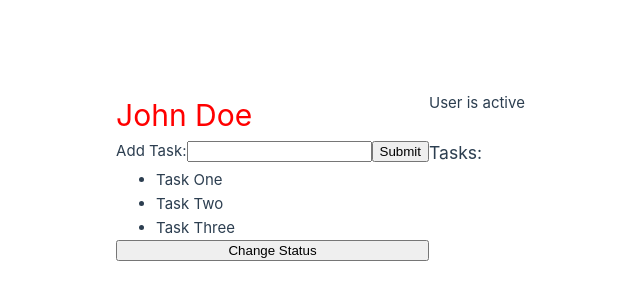
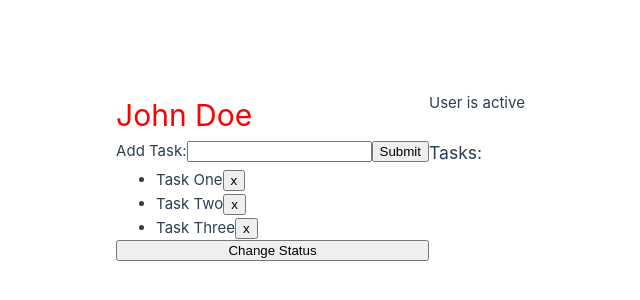
Before and after one commit to hazbiin/vue-js-crash-traversy-media, a Vue app: page / in a window 1280 px wide. Shown: the part 224-524 px from the top of the page, without its empty margins (211-851 px from the left). Built offline with nearby package versions, Linux system fonts and the light colour scheme.

Commit message:
delete task from list

```diff
--- a/src/App.vue
+++ b/src/App.vue
@@ -22,6 +22,10 @@
         }
       }
 
+      const deleteTask = (index) => {
+        tasks.value.splice(index, 1);
+      }
+
 </script>
 
 <template>
@@ -39,7 +43,10 @@
 
   <h3>Tasks:</h3>
   <ul>
-    <li v-for="task in tasks" :key="task"> {{ task }}</li>
+    <li v-for="(task, index) in tasks" :key="task">
+      <span>{{ task }}</span>
+      <button @click="deleteTask(index)">x</button>
+    </li>
   </ul>
 
   <br/>
```
